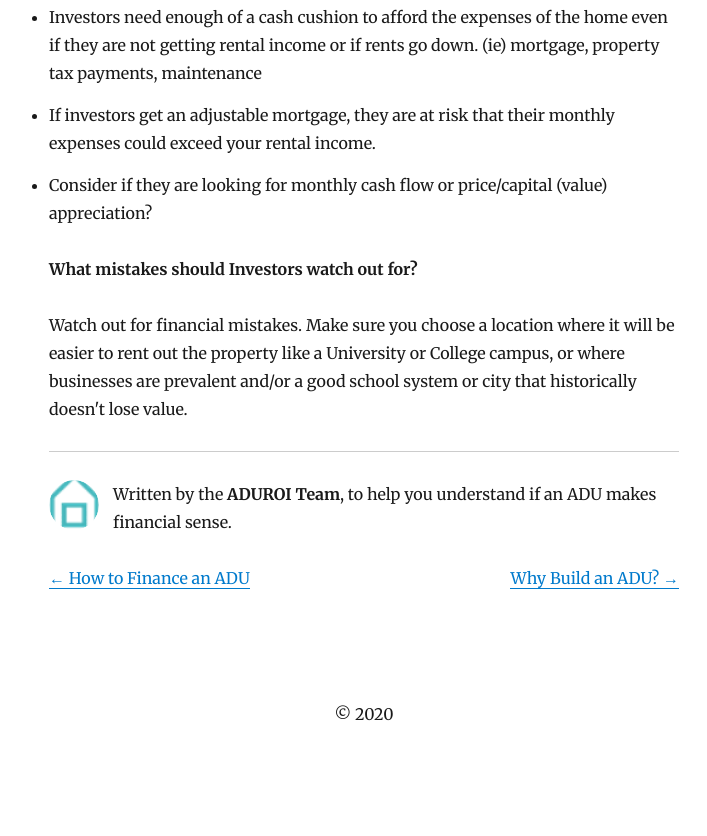
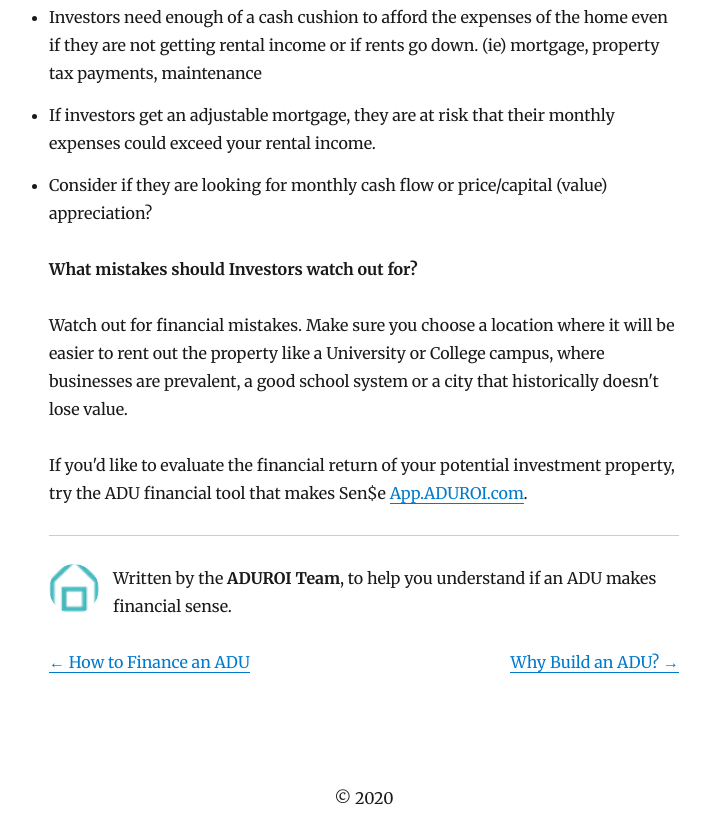
Before and after one commit to granto/adublog, a Gatsby site: page /blog/what-is-buy-and-hold-real-estate-investing/ in a window 1280 px wide. Shown: the part 1809-2645 px from the top of the page, without its empty margins (276-983 px from the left). Before the commit the page ends 2561 px from the top, so only its background shows below. Built offline with nearby package versions, Linux system fonts and the light colour scheme; Gatsby itself is replaced by a stand-in of ours; some packages are replaced by stand-ins of ours.

Commit message:
Update Blog “what-is-buy-and-hold-real-estate-investing”

```diff
--- a/content/blog/what-is-buy-and-hold-real-estate-investing.md
+++ b/content/blog/what-is-buy-and-hold-real-estate-investing.md
@@ -9,15 +9,9 @@ description: "ADU's are slowing becoming the most lucrative buy and hold real
 ---
 ![aduroi.com](../assets/buy-and-hold-real-estate.png "buy and hold real estate investing")
 
-
-
 **What does Buy and Hold Real Estate Investing mean and what are the benefits?**
 
 Buy and hold real estate is for a long term investment. You are not planning to flip it. You plan to rent out the property for rental income and hope for a better return than the stock market which fluctuates more rapidly. With buy and hold real estate, you are able to increase your income through annual rent increases over time while building equity. Basically, someone else is paying your mortgage and you are able to take a tax write-off for deductions for any repairs over the duration of the property. The benefits of the buy and hold approach are being able to ride out any dips in the market
-
-
-
-
 
 **Which types of property investments/vehicles are best suited for Buy and Hold?**
 
@@ -27,22 +21,14 @@ Homeowners can now build ADU's (up to 1200 sq. ft) and Jr. ADU's (up to 500 sq.
 
 Historically, real estate investments have provided a 6.4% annual return per the National Association of Realtors median price. The 6.4% reflects the appreciation in the value of properties but if you consider most homes are leveraged with mortgage, the return on a person's invested capital can be significantly higher.
 
-
-
-
-
 **What are the top rules Investors should keep in mind when investing in real estate from a Buy and Hold perspective?**
 
 * Investors need enough of a cash cushion to afford the expenses of the home even if they are not getting rental income or if rents go down. (ie) mortgage, property tax payments, maintenance
 * If investors get an adjustable mortgage, they are at risk that their monthly expenses could exceed your rental income.
 * Consider if they are looking for monthly cash flow or price/capital (value) appreciation?
 
-
-
-
-
 **What mistakes should Investors watch out for?**
 
+Watch out for financial mistakes. Make sure you choose a location where it will be easier to rent out the property like a University or College campus, where businesses are prevalent,  a good school system or a city that historically doesn't lose value.
 
-
-Watch out for financial mistakes. Make sure you choose a location where it will be easier to rent out the property like a University or College campus, or where businesses are prevalent and/or a good school system or city that historically doesn't lose value.
+If you'd like to evaluate the financial return of your potential investment property, try the ADU financial tool that makes Sen$e  [App.ADUROI.com](app.aduroi.com).
```
